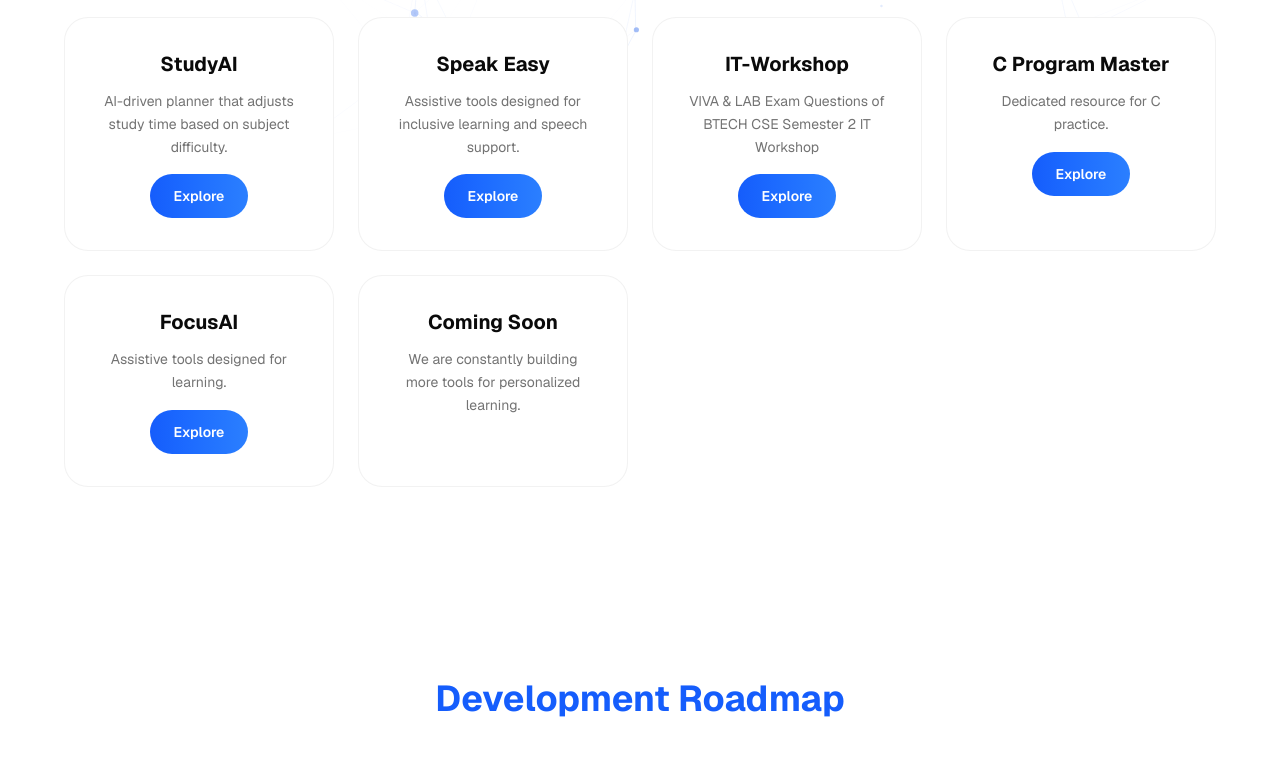
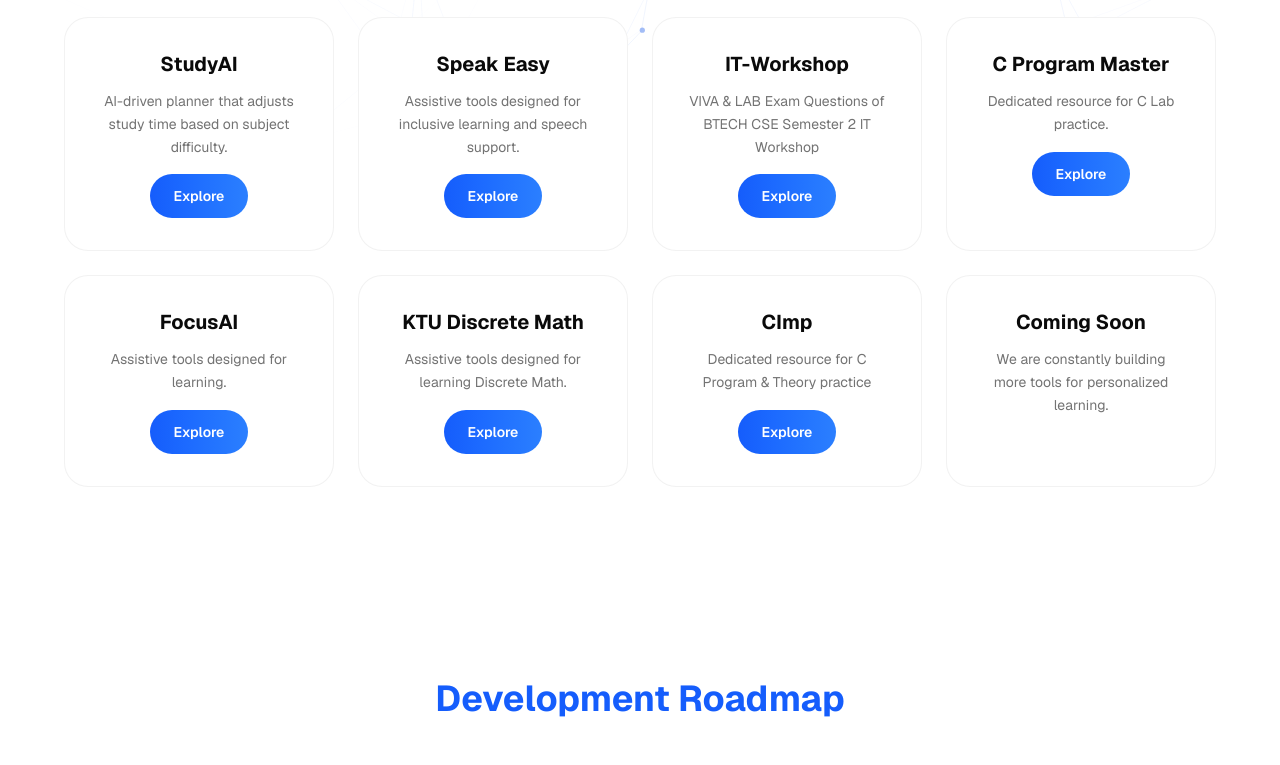
Before and after one commit to ATS-001/HexnicAI, a Next.js app: page / in a window 1280 px wide. Shown: the part 651-1416 px from the top of the page. Built offline with nearby package versions, Linux system fonts and the light colour scheme.

Commit message:
feat: add new resources and update developer roles
Co-authored-by: Aaron Thalakkottor Sooraj <126183772+ATS-001@users.noreply.github.com>

```diff
--- a/app/page.tsx
+++ b/app/page.tsx
@@ -30,7 +30,7 @@ const modules = [
   },
   {
     title: "C Program Master",
-    description: "Dedicated resource for C practice.",
+    description: "Dedicated resource for C Lab practice.",
     link: "https://c-program-nine.vercel.app/",
     linkText: "Explore",
   },
@@ -38,6 +38,18 @@ const modules = [
     title: "FocusAI",
     description: "Assistive tools designed for learning.",
     link: "https://focusai-study-suite.vercel.app/",
+    linkText: "Explore",
+  },
+  {
+    title: "KTU Discrete Math",
+    description: "Assistive tools designed for learning Discrete Math.",
+    link: "https://discrete-maths-model-paper24.vercel.app/",
+    linkText: "Explore",
+  },
+  {
+    title: "CImp",
+    description: "Dedicated resource for C Program & Theory practice",
+    link: "#",
     linkText: "Explore",
   },
   {
@@ -57,6 +69,8 @@ const roadmap = [
   { title: "IT-Workshop Launch", date: "Apr 2026", direction: "left" },
   { title: "C Program Master Launch", date: "Apr 2026", direction: "right" },
   { title: "FocusAI Launch", date: "Apr 2026", direction: "left" },
+  { title: "KTU Discrete Math Launch", date: "Apr 2026", direction: "right" },
+  { title: "CImp", date: "Apr 2026", direction: "left" },
   { title: "### Coming Soon ###", date: "2026", direction: "right" },
 ]
 
@@ -64,7 +78,7 @@ const team = [
   {
     initials: "ATS",
     name: "Aaron Thalakkottor Sooraj",
-    role: "Founder & Lead (HexnicAI)\nCo-Developer (StudyAI)\nDeveloper (IT-Workshop)",
+    role: "Founder & Lead (HexnicAI)\nCo-Developer (StudyAI)\nDeveloper (IT-Workshop)\nDeveloper (KTU Discrete Math)\nDeveloper (CImp)",
     linkedin: "https://www.linkedin.com/in/aaronts127pdz/",
   },
   {
@@ -126,19 +140,31 @@ const faqs = [
   },
   {
     question: "What is StudyAI?",
-    answer: "StudyAI is a smart planner that uses AI concepts to organize study schedules based on subject difficulty and available time.",
+    answer: "StudyAI is a smart planner that uses AI concepts to organize study schedules based on subject difficulty and available time. It is Developed by Aaron and Alwin",
   },
   {
     question: "What is Speak Easy?",
-    answer: "Speak Easy is an accessibility tool designed to help users with speech and communication challenges interact more easily with technology.",
+    answer: "Speak Easy is an accessibility tool designed to help users with speech and communication challenges interact more easily with technology. It developed by Adithya and Abhinav",
   },
   {
     question: "What is IT-Workshop?",
-    answer: "IT-Workshop is a tool which includes all VIVA & LAB Exam Questions of BTECH CSE Semester 2 IT Workshop, making it easier for students to understand. ",
+    answer: "IT-Workshop is a tool which includes all VIVA & LAB Exam Questions of BTECH CSE Semester 2 IT Workshop, making it easier for students to understand. It is Developed by Aaron",
+  },
+  {
+    question: "What is FocusAI?",
+    answer: "FocusAI is an AI-powered learning platform that helps students improve productivity, understand concepts, and manage their studies efficiently through smart tools like AI assistance, task tracking, and study analytics. It is Developed by Adithya",
   },
   {
     question: "What is C Program Master?",
-    answer: "C Program Master is a tool which includes all Programming in C lab Questions.",
+    answer: "C Program Master is a tool which includes all Programming in C lab Questions. It is Developed by Abhinav",
+  },
+  {
+    question: "What is KTU Discrete Math?",
+    answer: "KTU Discrete Math is a tool which includes all Exam Questions of BTECH CSE Semester 2 Discrete Maths, making it easier for students to understand. It is Developed by Aaron",
+  },
+  {
+    question: "What is CImp?",
+    answer: "CImp is a tool which includes all Exam Questions of BTECH CSE Semester 2 Programming in C, making it easier for students to understand. It is Developed by Aaron",
   },
   {
     question: "Who can benefit from HexnicAI?",
@@ -156,6 +182,8 @@ const githubLinks = [
   { name: "IT-Workshop", href: "https://github.com/ATS-001/IT-Workshop" },
   { name: "C Program Master", href: "https://github.com/abhinavnixabvv-hue/C-program" },
   { name: "FocusAI", href: "https://github.com/Adithya-Binesh-007/focusai-study-suite" },
+  { name: "KTU Discrete Math", href: "https://github.com/ATS-001/Discrete-Maths-ModelPaper24" },
+  { name: "CImp", href: "#" },
   { name: "HexnicAI Core", href: "https://github.com/ATS-001/HexnicAI" },
 ]
 
```
